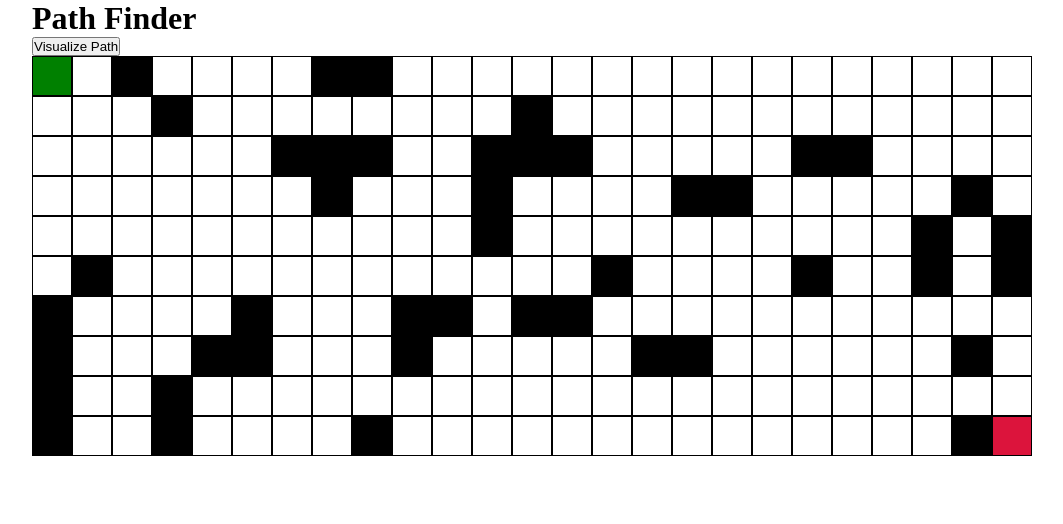
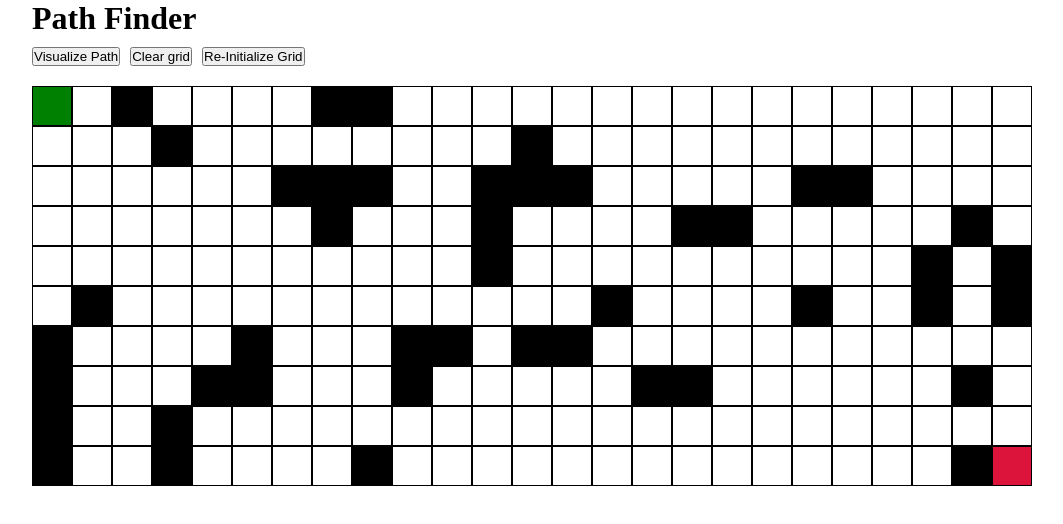
Before and after one commit to anthony-magana/PathFinder, a React (Create React App) app: page / in a window 1280 px wide. Shown: the top 524 px of the page, without its empty margins (96-1159 px from the left). Built offline with nearby package versions, Linux system fonts and the light colour scheme.

Commit message:
fixed warning and add some functionality to clear grid and re-initialize

```diff
--- a/src/components/Node.css
+++ b/src/components/Node.css
@@ -6,12 +6,17 @@
 
 .node-start {
   background-color: green;
+  z-index: 100;
 }
 
 .node-end {
   background-color: crimson;
+  z-index: 100;
 }
 
+.node-reset {
+  background-color: white;
+}
 .node-visited {
   animation-name: visitedAnimation;
   animation-duration: 1.5s;
@@ -44,6 +49,7 @@
     background-color: #90caf9;
   }
 }
+
 .node-wall {
   background-color: rgb(0, 0, 0);
 }
--- a/src/components/Node.js
+++ b/src/components/Node.js
@@ -1,7 +1,7 @@
 import React from "react";
 import "./Node.css";
 
-function Node({ isStart, isEnd, isWall, row, col }) {
+function Node({ isStart, isEnd, isWall, isReset, row, col }) {
   const classes = isStart
     ? "node-start"
     : isWall
--- a/src/components/Pathfinder.css
+++ b/src/components/Pathfinder.css
@@ -6,3 +6,15 @@
 .rowWrapper {
   display: flex;
 }
+
+.visualize-btn {
+  margin-top: 10px;
+  margin-right: 10px;
+  margin-bottom: 20px;
+}
+
+.clear-grid-btn {
+  margin-top: 10px;
+  margin-right: 10px;
+  margin-bottom: 20px;
+}
--- a/src/components/Pathfinder.js
+++ b/src/components/Pathfinder.js
@@ -18,6 +18,7 @@ function Pathfinder() {
 
   useEffect(() => {
     initializeGrid();
+    // eslint-disable-next-line react-hooks/exhaustive-deps
   }, []);
 
   // creates grid
@@ -34,6 +35,7 @@ function Pathfinder() {
     let Path = Astar(startNode, endNode);
     startNode.isWall = false;
     endNode.isWall = false;
+
     setPath(Path.path);
     setVisitedNodes(Path.visitedNodes);
   };
@@ -65,6 +67,7 @@ function Pathfinder() {
     this.h = 0;
     this.neighbours = [];
     this.isWall = false;
+
     if (Math.random(1) < 0.2) {
       this.isWall = true;
     }
@@ -129,10 +132,40 @@ function Pathfinder() {
     }
   };
 
+  const clearGrid = () => {
+    for (let i = 0; i < visitedNodes.length; i++) {
+      setTimeout(() => {
+        const node = visitedNodes[i];
+        document.getElementById(`node-${node.x}-${node.y}`).className =
+          "node node-reset";
+      }, 10 * i);
+    }
+
+    setPath([]);
+    setVisitedNodes([]);
+  };
+
+  const reInitialize = () => {
+    document.getElementById(
+      `node-${START_NODE_ROW}-${START_NODE_COL}`
+    ).className = "node node-start";
+    document.getElementById(`node-${END_NODE_ROW}-${END_NODE_COL}`).className =
+      "node node-end";
+    initializeGrid();
+  };
+
   return (
     <div className="wrapper">
       <h1>Path Finder</h1>
-      <button onClick={visualizePath}>Visualize Path</button>
+      <button className="visualize-btn" onClick={visualizePath}>
+        Visualize Path
+      </button>
+      <button className="clear-grid-btn" onClick={clearGrid}>
+        Clear grid
+      </button>
+      <button className="initialize-grid-btn" onClick={reInitialize}>
+        Re-Initialize Grid
+      </button>
       {gridwithNode}
     </div>
   );
```
